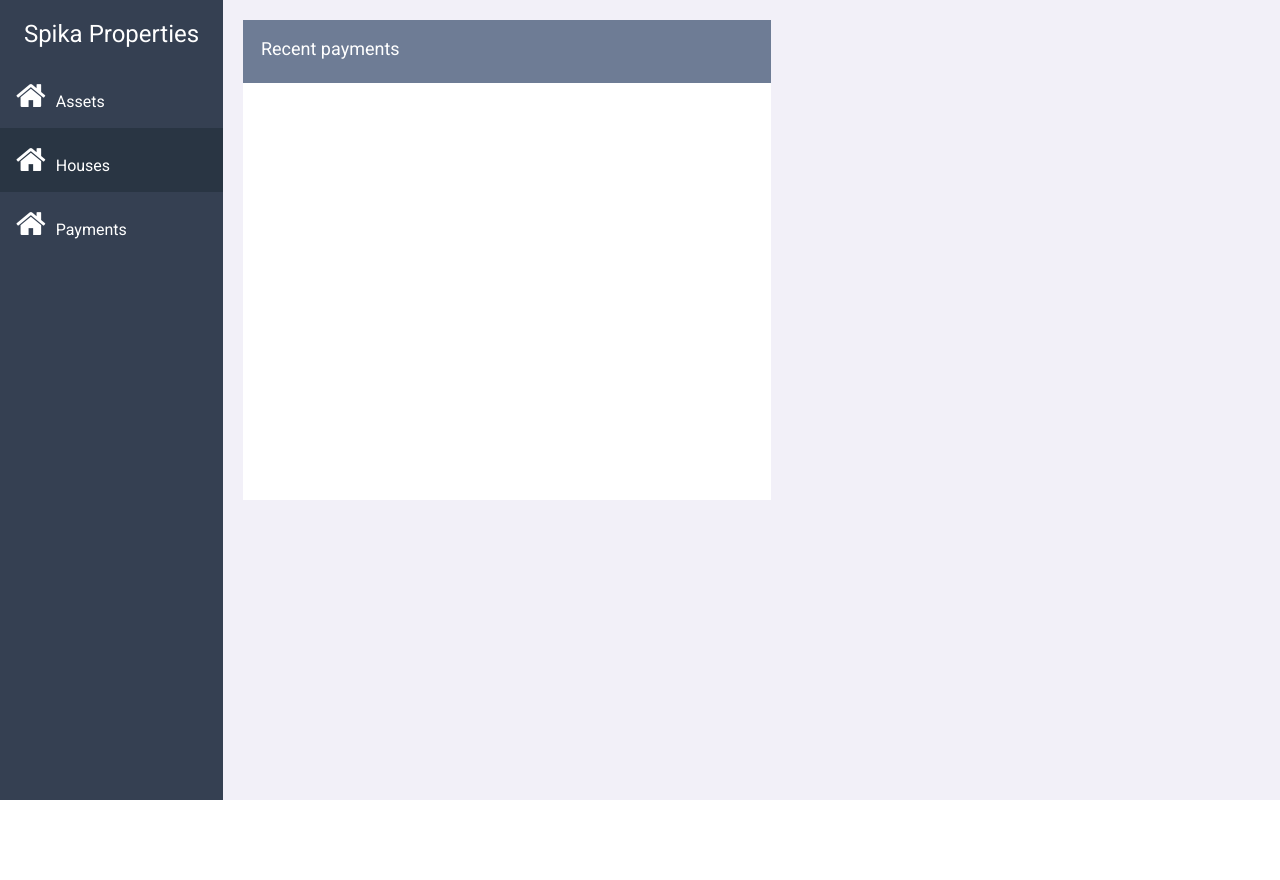
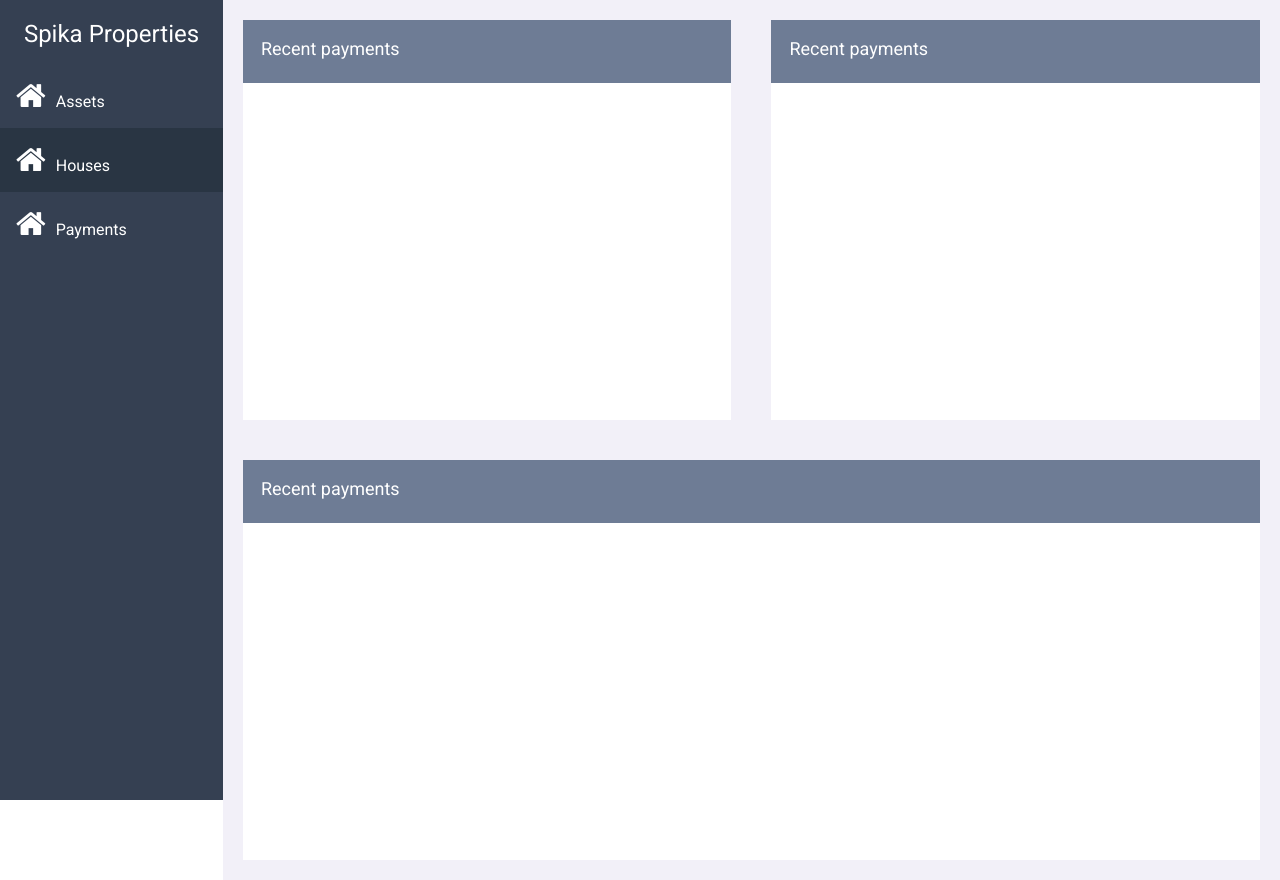
Before and after one commit to DavidNjoroge/dashboard-trying, a plain HTML site: page index.html in a window 1280 px wide. Before the commit the page ends 800 px from the top, so only its background shows below. Drawn offline with Linux system fonts and the light colour scheme.

Commit message:
update ui

```diff
--- a/index.html
+++ b/index.html
@@ -26,7 +26,22 @@
                         Recent payments
                     </div>
                 </div>
+
+                <div class="some-card">
+                    <div class="card-hed">
+                        Recent payments
+                    </div>
+                </div>
             </div>
+
+            <div class="row-second">
+                <div class="some-card full">
+                    <div class="card-hed">
+                        Recent payments
+                    </div>
+                </div>
+            </div>
+
         </main>
     </div>
 
--- a/style.css
+++ b/style.css
@@ -36,20 +36,26 @@ i.fa {
 }
 main {
     background: #F2F0F8;
-    height: 100vh;
+    /* height: 100vh; */
     width: 100%;
 }
 
 .row-first{
     display: flex;
 }
+.row-second {
+    display: flex;
+}
 
 .some-card {
     width: 50%;
     background: white;
-    height: 60vh;
+    height: 50vh;
     margin: 20px;
     color: white;
+}
+.full {
+    width: 100% !important
 }
 
 .card-hed {
```
